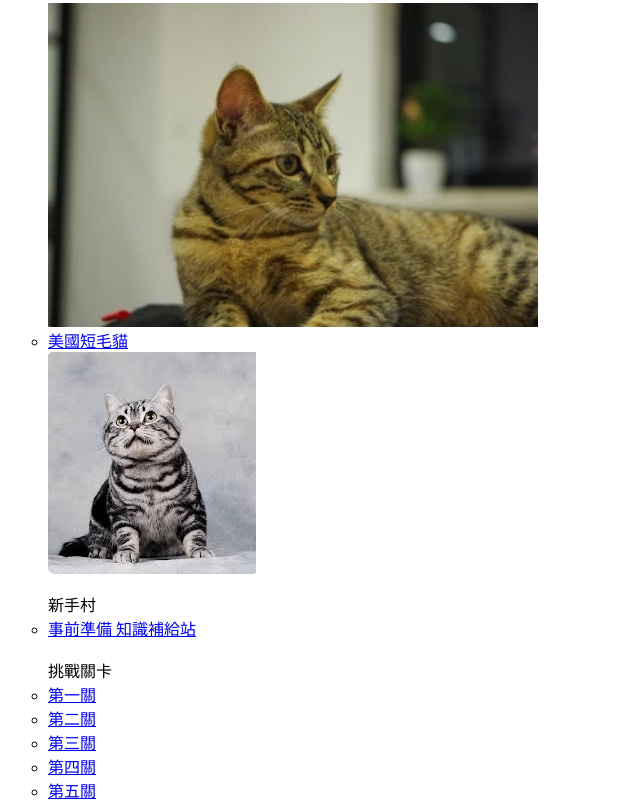
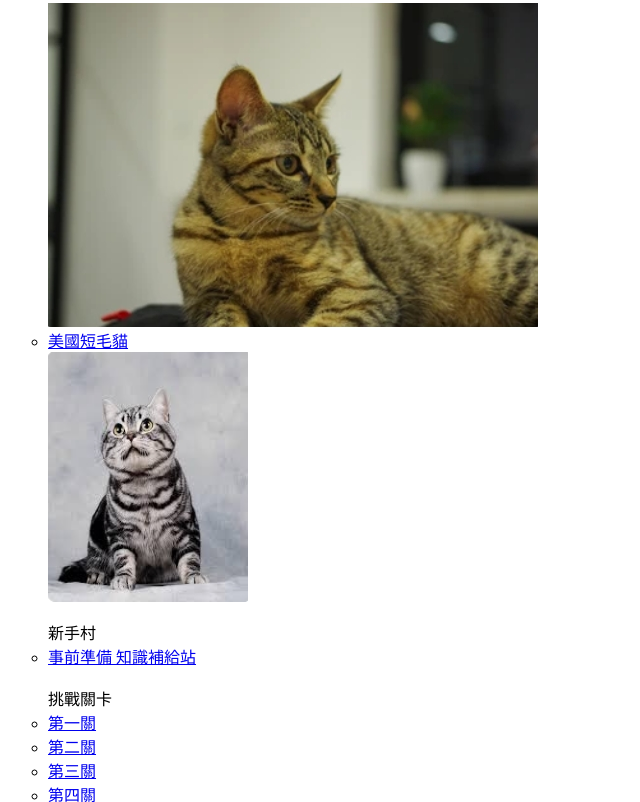
Before and after one commit to ry5807/ry5807.github.io, a plain HTML site: page Midterm assignment/index.html in a window 1280 px wide. Shown: the part 472-1274 px from the top of the page, without its empty margins (0-640 px from the left). Drawn offline with Linux system fonts and the light colour scheme.

Commit message:
Update index.html

```diff
--- a/Midterm assignment/index.html
+++ b/Midterm assignment/index.html
@@ -5,7 +5,7 @@
 <li><a href="Recommend\cat02.html">中國狸花貓</a></li>
   <img src="網頁設計圖檔\狸花貓01.jpg">
 <li><a href="Recommend\cat03.html">美國短毛貓</a></li>
-  <img src="網頁設計圖檔\美國短毛貓01.jpg"><br>
+  <img src="網頁設計圖檔\美國短毛貓01.jpg" height="250" width="200"><br>
 
   <br>新手村
 <li><a href="preparation.html">事前準備 知識補給站</a></li>
```
